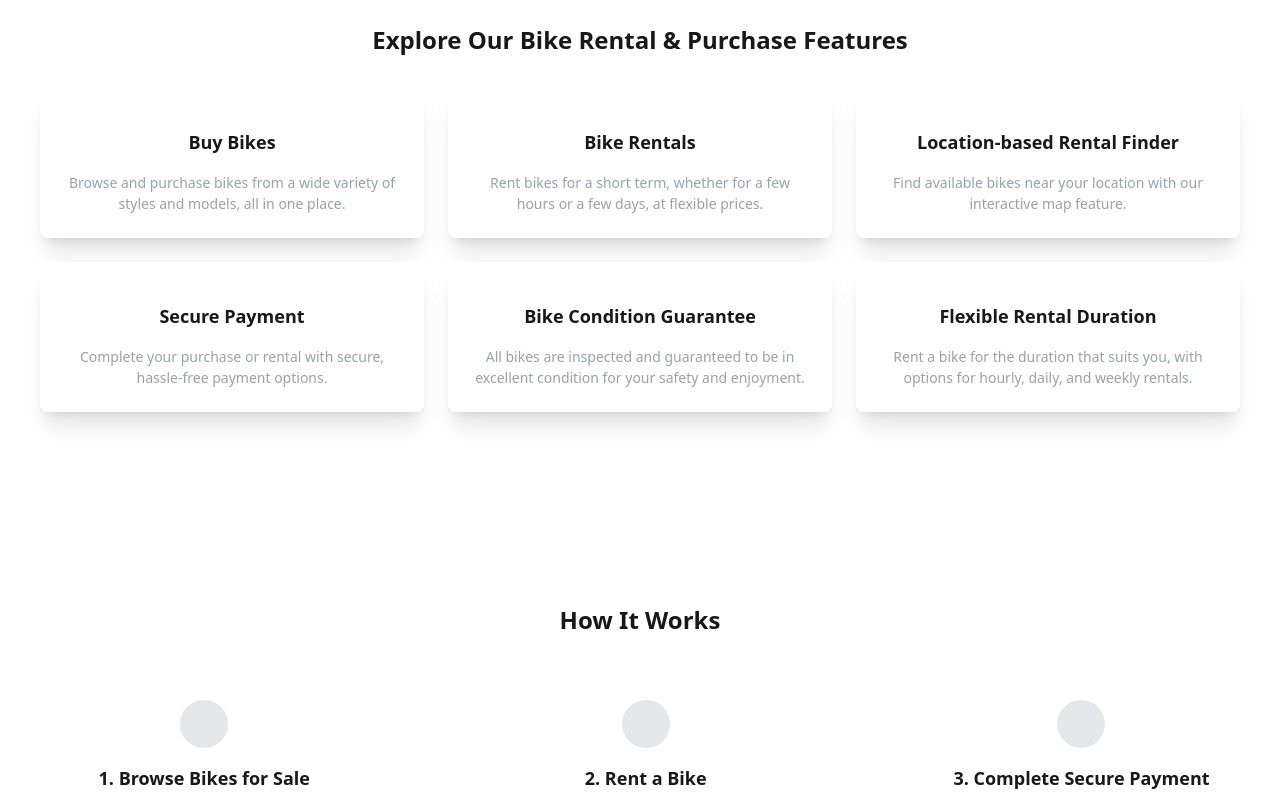
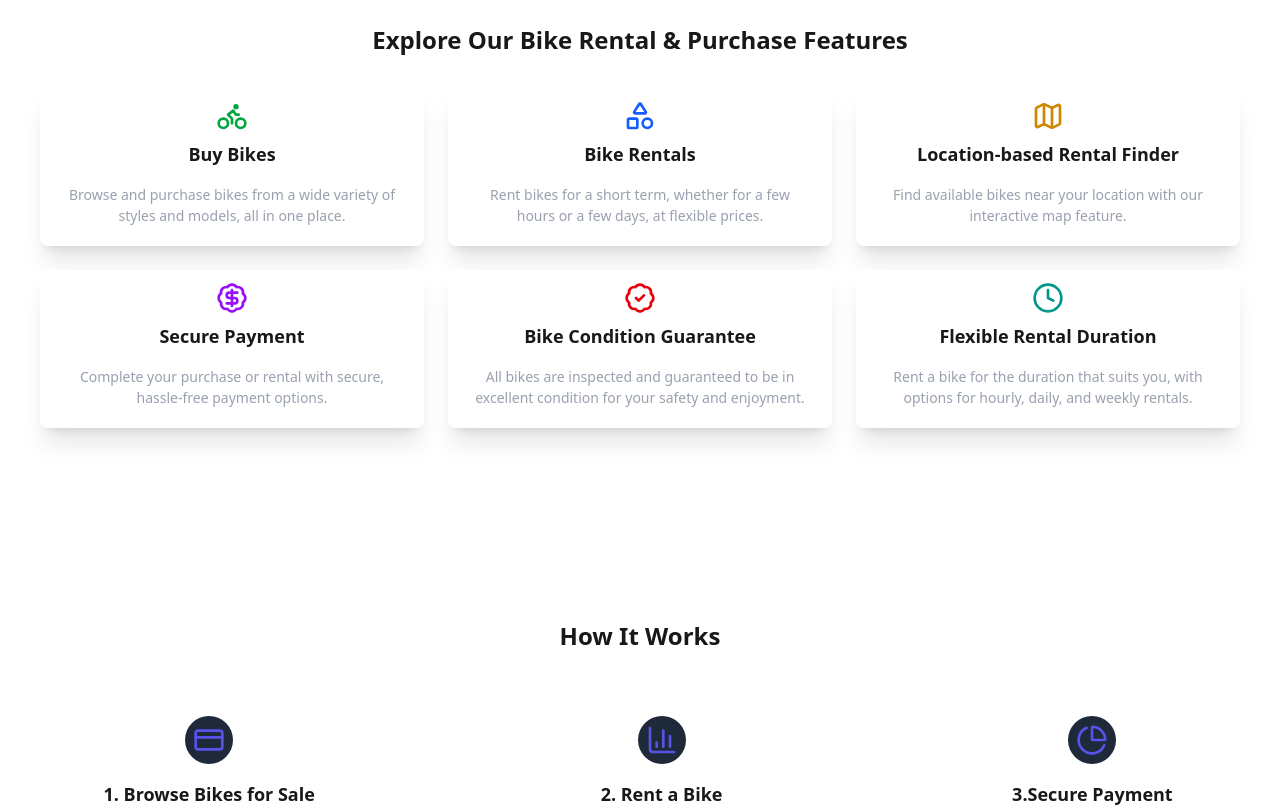
Before and after one commit to sushovan7/bike-rental, a React (Vite) app in the folder frontend/: page / in a window 1280 px wide. Shown: the part 1100-1907 px from the top of the page. Built offline with nearby package versions, Linux system fonts and the light colour scheme.

Commit message:
ui update fixes

```diff
--- a/frontend/index.html
+++ b/frontend/index.html
@@ -4,6 +4,7 @@
     <meta charset="UTF-8" />
     <link rel="icon" href="/favicon.ico" type="image/x-icon" />
     <meta name="viewport" content="width=device-width, initial-scale=1.0" />
+
     <title>REELEIIC</title>
   </head>
   <body>
--- a/frontend/src/components/HeroFeatures.jsx
+++ b/frontend/src/components/HeroFeatures.jsx
@@ -1,4 +1,4 @@
-import { featuresData } from "../data/landing";
+import { featuresData } from "../data/Landing";
 
 function HeroFeatures() {
   return (
@@ -12,12 +12,12 @@ function HeroFeatures() {
           featuresData.map((feature, index) => (
             <div
               key={index}
-              className="card bg-base-100 w-full sm:w-96 md:w-80 lg:w-96 shadow-xl rounded-lg"
+              className="card bg-base-100 py-3 w-full sm:w-96 md:w-80 lg:w-96 shadow-xl rounded-lg"
             >
-              <div className="flex justify-center mb-4">
+              <div className="flex justify-center ">
                 <div className="text-4xl">{feature.icon}</div>
               </div>
-              <div className="card-body text-center">
+              <div className="card-body py-2 text-center">
                 <p className="font-bold text-lg mb-2">{feature.title}</p>
                 <p className="text-gray-400">{feature.description}</p>
               </div>
--- a/frontend/src/components/HeroTestimonial.jsx
+++ b/frontend/src/components/HeroTestimonial.jsx
@@ -1,4 +1,4 @@
-import { testimonialsData } from "../data/landing";
+import { testimonialsData } from "../data/Landing";
 
 function HeroTestimonial() {
   return (
--- a/frontend/src/components/HowItWorks.jsx
+++ b/frontend/src/components/HowItWorks.jsx
@@ -1,4 +1,4 @@
-import { howItWorksData } from "../data/landing";
+import { howItWorksData } from "../data/Landing";
 
 function HowItWorks() {
   return (
@@ -12,7 +12,7 @@ function HowItWorks() {
               key={index}
               className="flex flex-col items-center gap-4 justify-center"
             >
-              <div className="flex bg-gray-200 items-center rounded-full h-12 w-12 justify-center">
+              <div className="flex  items-center bg-gray-800 rounded-full h-12 w-12 justify-center">
                 <p className="text-xl">{item.icon}</p>
               </div>
               <p className="text-lg font-bold text-center">{item.title}</p>
--- a/frontend/src/components/Stats.jsx
+++ b/frontend/src/components/Stats.jsx
@@ -1,4 +1,4 @@
-import { statsData } from "../data/landing";
+import { statsData } from "../data/Landing";
 
 function Stats() {
   return (
--- a/frontend/src/data/landing.js
+++ b/frontend/src/data/Landing.jsx
@@ -1,15 +1,15 @@
-// import {
-//   Bike,
-//   Calendar,
-//   CreditCard,
-//   MapPin,
-//   CheckCircle,
-//   Clock,
-//   BarChart3,
-//   PieChart,
-// } from "lucide-react";
-// import { RiMotorbikeFill } from "react-icons/ri";
-// Stats Data
+import {
+  Bike,
+  CreditCard,
+  BarChart3,
+  PieChart,
+  MapIcon,
+  BadgeDollarSign,
+  BadgeCheck,
+  ClockIcon,
+  Shapes,
+} from "lucide-react";
+
 export const statsData = [
   {
     value: "10K+",
@@ -31,38 +31,38 @@ export const statsData = [
 
 export const featuresData = [
   {
-    // icon: <RiMotorbikeFill className="h-8 w-8 text-green-600" />,
+    icon: <Bike className="h-8 w-8 text-green-600" />,
     title: "Buy Bikes",
     description:
       "Browse and purchase bikes from a wide variety of styles and models, all in one place.",
   },
 
   {
-    // icon: <RentalIcon className="h-8 w-8 text-blue-600" />,
+    icon: <Shapes className="h-8 w-8 text-blue-600" />,
     title: "Bike Rentals",
     description:
       "Rent bikes for a short term, whether for a few hours or a few days, at flexible prices.",
   },
   {
-    // icon: <MapIcon className="h-8 w-8 text-yellow-600" />,
+    icon: <MapIcon className="h-8 w-8 text-yellow-600" />,
     title: "Location-based Rental Finder",
     description:
       "Find available bikes near your location with our interactive map feature.",
   },
   {
-    // icon: <PaymentIcon className="h-8 w-8 text-purple-600" />,
+    icon: <BadgeDollarSign className="h-8 w-8 text-purple-600" />,
     title: "Secure Payment",
     description:
       "Complete your purchase or rental with secure, hassle-free payment options.",
   },
   {
-    // icon: <CheckMarkIcon className="h-8 w-8 text-red-600" />,
+    icon: <BadgeCheck className="h-8 w-8 text-red-600" />,
     title: "Bike Condition Guarantee",
     description:
       "All bikes are inspected and guaranteed to be in excellent condition for your safety and enjoyment.",
   },
   {
-    // icon: <ClockIcon className="h-8 w-8 text-teal-600" />,
+    icon: <ClockIcon className="h-8 w-8 text-teal-600" />,
     title: "Flexible Rental Duration",
     description:
       "Rent a bike for the duration that suits you, with options for hourly, daily, and weekly rentals.",
@@ -71,22 +71,22 @@ export const featuresData = [
 
 export const howItWorksData = [
   {
-    // icon: <CreditCard className="h-8 w-8 text-green-600" />,
+    icon: <CreditCard className="h-8 w-8 text-[#5753E8]" />,
     title: "1. Browse Bikes for Sale",
     description:
       "Explore a wide selection of bikes available for purchase based on your preferences and budget.",
   },
   {
-    // icon: <BarChart3 className="h-8 w-8 text-green-600" />,
+    icon: <BarChart3 className="h-8 w-8 text-[#5753E8]" />,
     title: "2. Rent a Bike",
     description:
       "Easily rent bikes for a few days or months from our location-based rentals. Convenient and flexible and affordable!",
   },
   {
-    // icon: <PieChart className="h-8 w-8 text-green-600" />,
-    title: "3. Complete Secure Payment",
+    icon: <PieChart className="h-8 w-8 text-[#5753E8]" />,
+    title: "3.Secure Payment",
     description:
-      "Whether you're buying or renting, our platform ensures a smooth, secure payment process.",
+      "Whether you're buying or renting, our platform ensures a  secure payment process.",
   },
 ];
 
```
